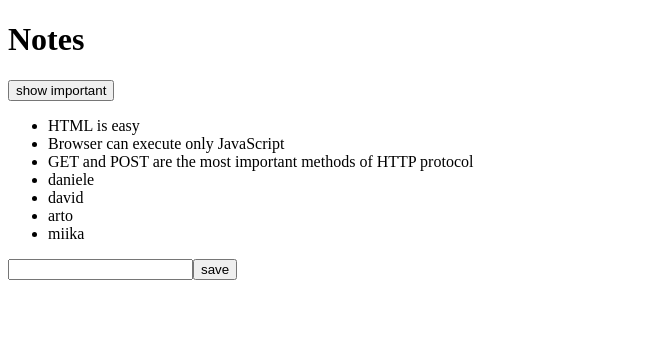
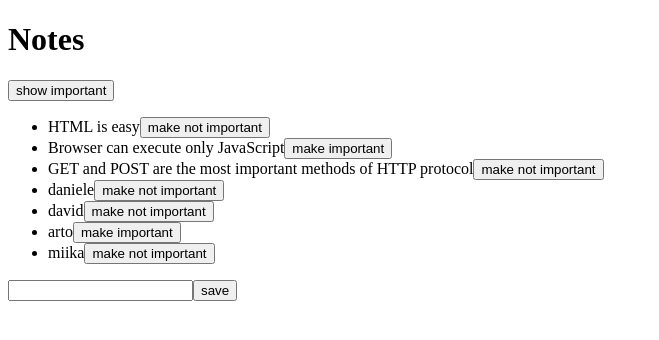
Before and after one commit to David93Code/FullStackPractice, a React (Create React App) app: page / in a window 1280 px wide. Shown: the top 340 px of the page, without its empty margins (0-659 px from the left). Built offline with nearby package versions, Linux system fonts and the light colour scheme; data requests are answered from the project's data file.

Commit message:
commit Changing the Importance of Notes

```diff
--- a/src/App.js
+++ b/src/App.js
@@ -16,6 +16,17 @@
         console.log('promise fulfilled')
         setNotes(response.data)
       })
+  }
+
+  const toggleImportanceOf = (id) => {
+    const url = `http://localhost:3001/notes/${id}`
+    const note = notes.find(n => n.id === id)
+    const changedNote = { ...note, important: !note.important}
+    axios.put(url, changedNote).then(response => {
+      setNotes(notes.map(n => n.id !== id ? n : response.data))
+    })
+
+    console.log(`importance of ${id} needs to be toggled`);
   }
 
   useEffect(hook, [])
@@ -56,7 +67,11 @@
       </div>
       <ul>
         {notesToShow.map((note) => (
-          <Note key={note.id} note={note} />
+          <Note
+          key={note.id}
+          note={note}
+          toggleImportance={() => toggleImportanceOf(note.id)}
+          />
         ))}
       </ul>
       <form onSubmit={addNote}>
--- a/src/components/Note.js
+++ b/src/components/Note.js
@@ -1,5 +1,13 @@
-const Note = ({ note }) => {
-  return <li>{note.content}</li>;
+const Note = ({ note, toggleImportance }) => {
+  const label = note.important
+  ? 'make not important' : 'make important'
+
+  return (
+  <li>
+    {note.content}
+    <button onClick={toggleImportance}>{label}</button>
+    </li>
+  )
 };
 
 export default Note;
```
